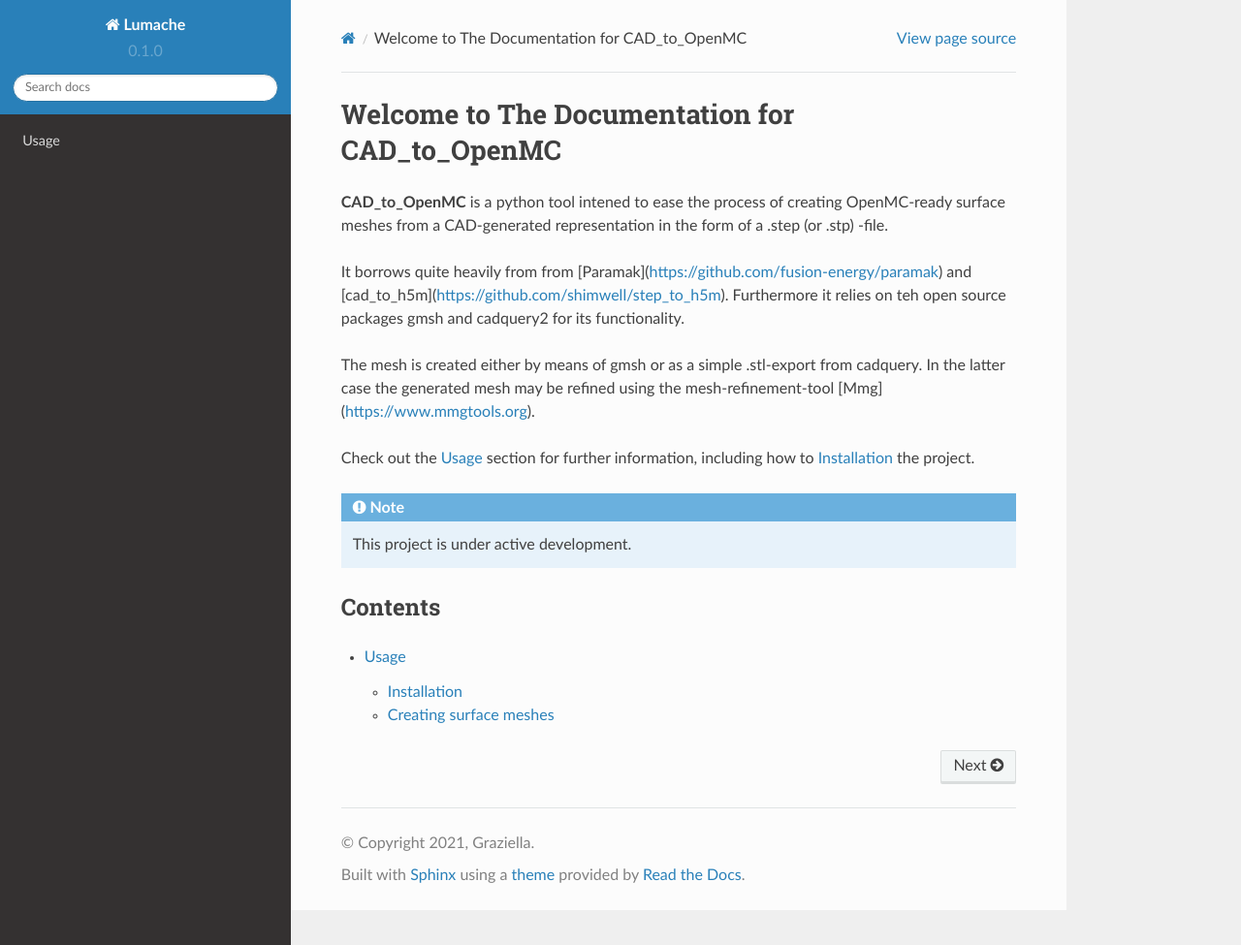
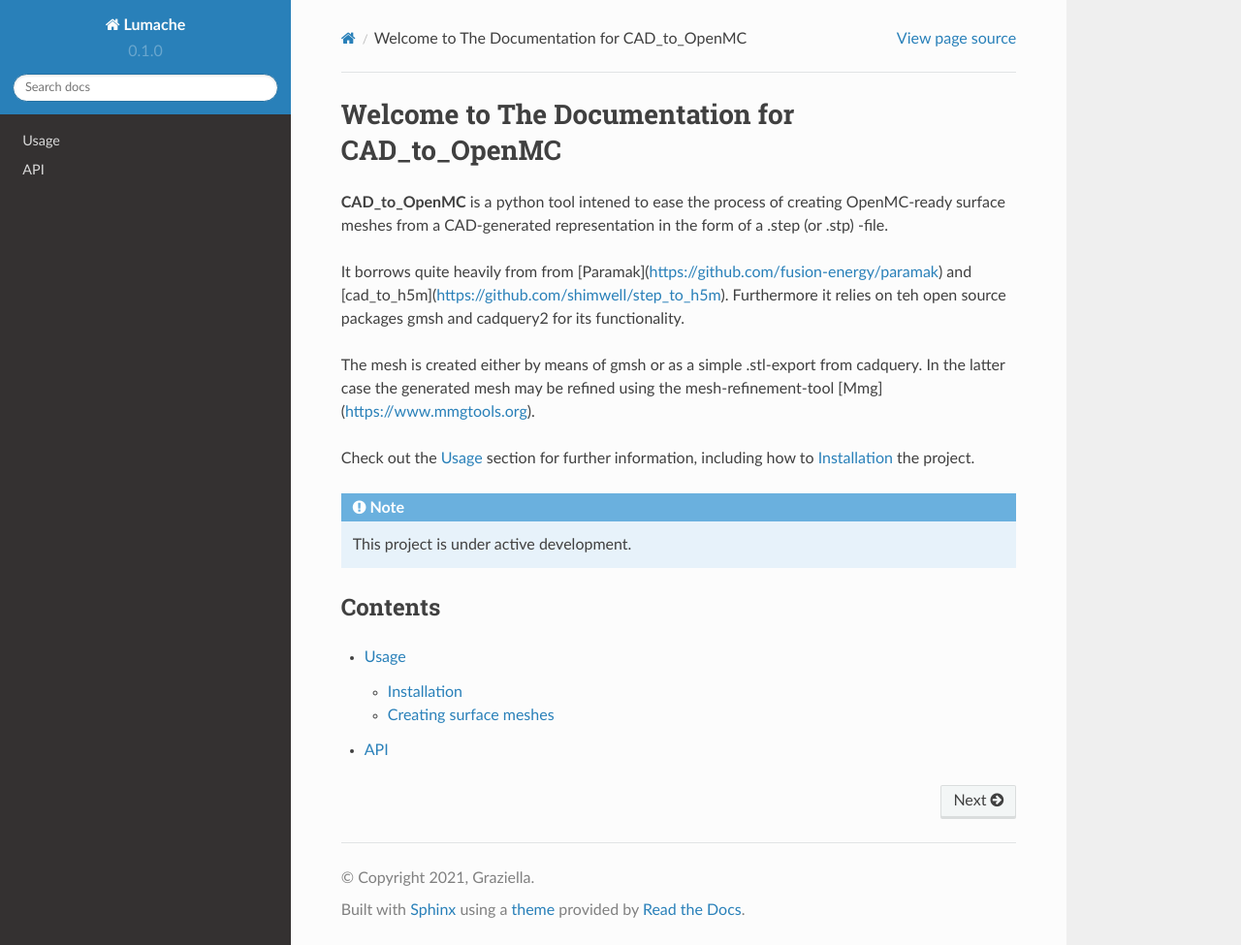
Before and after one commit to openmsr/CAD_to_OpenMC, a Sphinx documentation site: the page built from docs/source/index.rst, in a window 1280 px wide and 975 px high. Shown: the whole window at 97% size. Built offline with Sphinx 7.4.7 and the Read the Docs theme 2.0.0, drawn with Linux system fonts in a browser that asks for light colours.

Commit message:
start read_the_docs documentation

```diff
--- a/docs/source/index.rst
+++ b/docs/source/index.rst
@@ -20,5 +20,5 @@ Contents
 
 .. toctree::
 
-   usage.rst
-   examples.rst
+   usage
+   api
```
